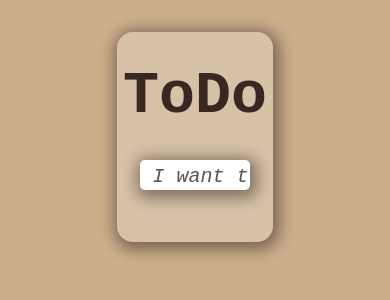
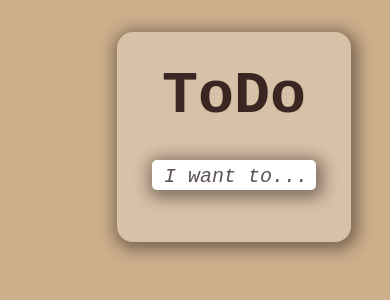
Before and after one commit to MariyaEfremova18/todo-list-on-react, a React (Create React App) app: page / in a window 390 px wide. Shown: the top 300 px of the page. Built offline with nearby package versions, Linux system fonts and the light colour scheme.

Commit message:
Update App.module.css

```diff
--- a/src/App.module.css
+++ b/src/App.module.css
@@ -6,6 +6,18 @@
   border-radius: 1em;
   box-shadow: 2px 3px 15px 5px rgba(31, 17, 17, 0.459);
   padding-bottom: 1em;
+}
+
+@media (max-width: 1100px) {
+  .wrapper {
+    max-width: 50%;
+  }
+}
+
+@media (max-width: 875px) {
+  .wrapper {
+    max-width: 60%;
+  }
 }
 
 h1 {
```
